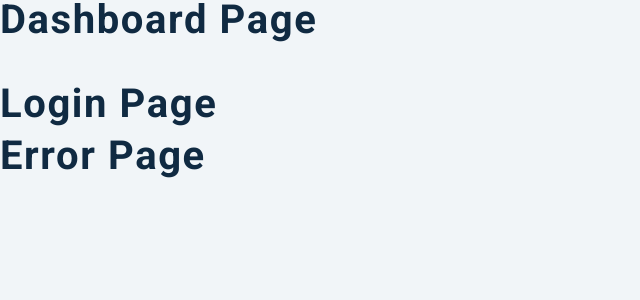
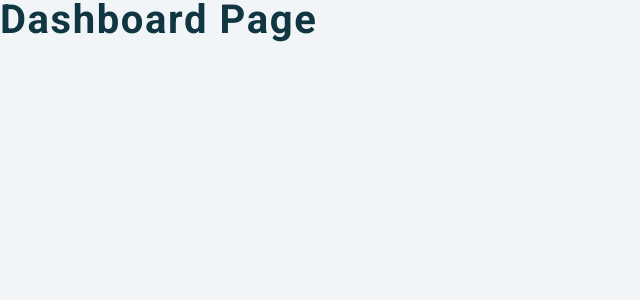
Before and after one commit to Kennethz374/SearchGitHubUsersStats, a React (Create React App) app: page / in a window 1280 px wide. Shown: the top 300 px of the page, without its empty margins (0-640 px from the left). Built offline with nearby package versions, Linux system fonts and the light colour scheme.

Commit message:
setup react router routes

```diff
--- a/src/App.js
+++ b/src/App.js
@@ -1,15 +1,23 @@
-import React from 'react';
-import { Dashboard, Login, PrivateRoute, AuthWrapper, Error } from './pages';
-import { BrowserRouter as Router, Switch, Route } from 'react-router-dom';
+import React from "react";
+import { Dashboard, Login, PrivateRoute, AuthWrapper, Error } from "./pages";
+import { BrowserRouter as Router, Switch, Route } from "react-router-dom";
 
 function App() {
-  return (
-    <div>
-      <Dashboard></Dashboard>
-      <Login />
-      <Error />
-    </div>
-  );
+	return (
+		<Router>
+			<Switch>
+				<Route exact path="/">
+					<Dashboard></Dashboard>
+				</Route>
+				<Route exact path="/login">
+					<Login />
+				</Route>
+				<Route path="*">
+					<Error />
+				</Route>
+			</Switch>
+		</Router>
+	);
 }
-
+//switch render the first child that matches
 export default App;
--- a/src/index.css
+++ b/src/index.css
@@ -3,7 +3,7 @@
 Fonts
 ===============
 */
-@import url('https://fonts.googleapis.com/css?family=Open+Sans|Roboto:400,700&display=swap');
+@import url("https://fonts.googleapis.com/css?family=Open+Sans|Roboto:400,700&display=swap");
 
 /*
 ===============
@@ -13,29 +13,29 @@ Variables
 
 :root {
 	/* dark shades of primary color*/
-  --clr-primary-1: hsl(185, 91%, 17%);
-  --clr-primary-2: hsl(185, 84%, 25%);
-  --clr-primary-3: hsl(185, 81%, 29%);
-  --clr-primary-4: hsl(185, 77%, 34%);
+	--clr-primary-1: hsl(142, 91%, 17%);
+	--clr-primary-2: hsl(142, 84%, 25%);
+	--clr-primary-3: hsl(142, 81%, 29%);
+	--clr-primary-4: hsl(142, 77%, 34%);
 	/* primary/main color */
-  --clr-primary-5: hsl(185, 62%, 45%);
+	--clr-primary-5: hsl(142, 62%, 45%);
 	/* lighter shades of primary color */
-  --clr-primary-6: hsl(185, 57%, 50%);
-  --clr-primary-7: hsl(184, 65%, 59%);
-  --clr-primary-8: hsl(184, 80%, 74%);
-  --clr-primary-9: hsl(185, 94%, 87%);
+	--clr-primary-6: hsl(142, 57%, 50%);
+	--clr-primary-7: hsl(141, 65%, 59%);
+	--clr-primary-8: hsl(141, 80%, 74%);
+	--clr-primary-9: hsl(142, 94%, 87%);
 	--clr-primary-10: hsl(186, 100%, 94%);
 	/* darkest grey - used for headings */
-  --clr-grey-1: hsl(209, 61%, 16%);
-  --clr-grey-2: hsl(211, 39%, 23%);
-  --clr-grey-3: hsl(209, 34%, 30%);
-  --clr-grey-4: hsl(209, 28%, 39%);
+	--clr-grey-1: hsl(194, 61%, 16%);
+	--clr-grey-2: hsl(196, 39%, 23%);
+	--clr-grey-3: hsl(194, 34%, 30%);
+	--clr-grey-4: hsl(194, 28%, 39%);
 	/* grey used for paragraphs */
-  --clr-grey-5: hsl(210, 22%, 49%);
-  --clr-grey-6: hsl(209, 23%, 60%);
-  --clr-grey-7: hsl(211, 27%, 70%);
-  --clr-grey-8: hsl(210, 31%, 80%);
-  --clr-grey-9: hsl(212, 33%, 89%);
+	--clr-grey-5: hsl(195, 22%, 49%);
+	--clr-grey-6: hsl(194, 23%, 60%);
+	--clr-grey-7: hsl(196, 27%, 70%);
+	--clr-grey-8: hsl(195, 31%, 80%);
+	--clr-grey-9: hsl(197, 33%, 89%);
 	--clr-grey-10: #f1f5f8;
 	--clr-white: #fff;
 	--clr-red-dark: hsl(360, 67%, 44%);
@@ -43,8 +43,8 @@ Variables
 	--clr-green-dark: hsl(125, 67%, 44%);
 	--clr-green-light: hsl(125, 71%, 66%);
 	--clr-black: #222;
-  --ff-primary: 'Roboto', sans-serif;
-  --ff-secondary: 'Open Sans', sans-serif;
+	--ff-primary: "Roboto", sans-serif;
+	--ff-secondary: "Open Sans", sans-serif;
 	--transition: all 0.3s linear;
 	--spacing: 0.1rem;
 	--radius: 0.25rem;
```
Also changed, not shown: 1 other file (tests, documents, lock files or other folders). Lines whose indentation alone changed are shown as unchanged.
